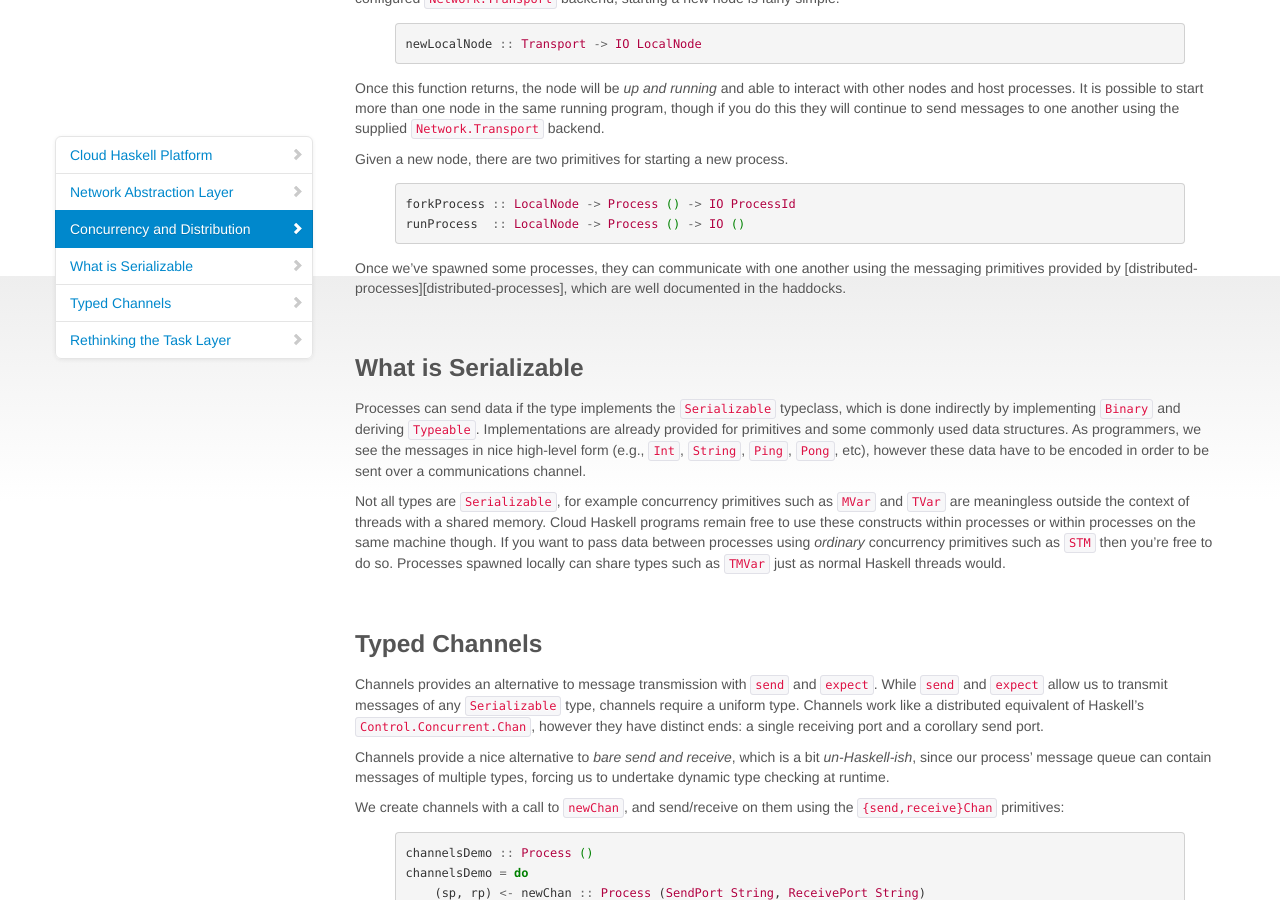
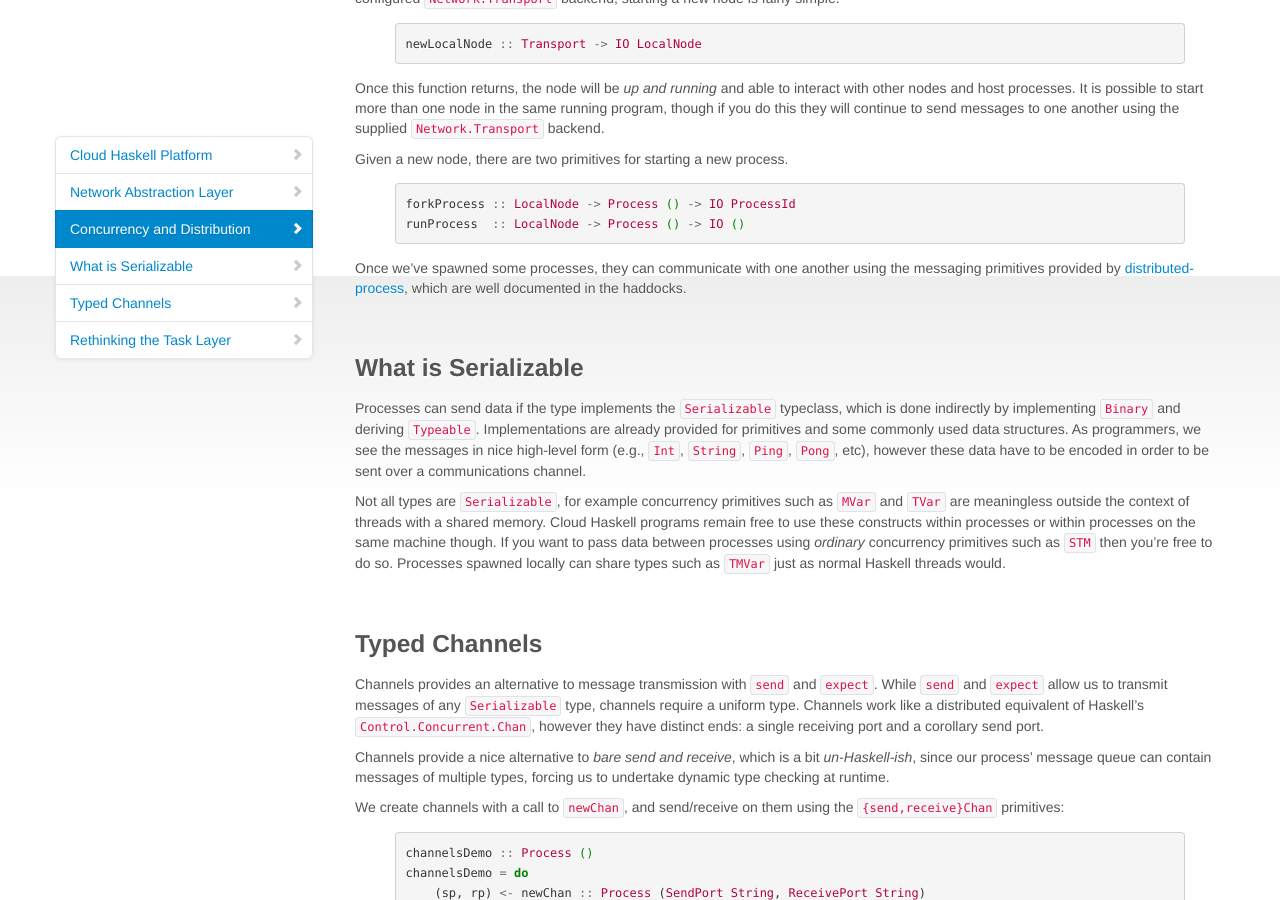
Before and after one commit to haskell-distributed/distributed-process, a Jekyll site: the page built from documentation.md, in a window 1280 px wide and 900 px high, scrolled down 3324 px. Built offline with Jekyll 4.4.1, drawn with Linux system fonts in a browser that asks for light colours; comment, search, counter and statistics services are not loaded.

Commit message:
typo bug fixing: s/distributed-processes/distributed-process/

```diff
--- a/documentation.md
+++ b/documentation.md
@@ -225,7 +225,7 @@ runProcess  :: LocalNode -> Process () -> IO ()
 {% endhighlight %}
 
 Once we've spawned some processes, they can communicate with one another
-using the messaging primitives provided by [distributed-processes][distributed-processes],
+using the messaging primitives provided by [distributed-process][distributed-process],
 which are well documented in the haddocks.
 
 ### What is Serializable
```
